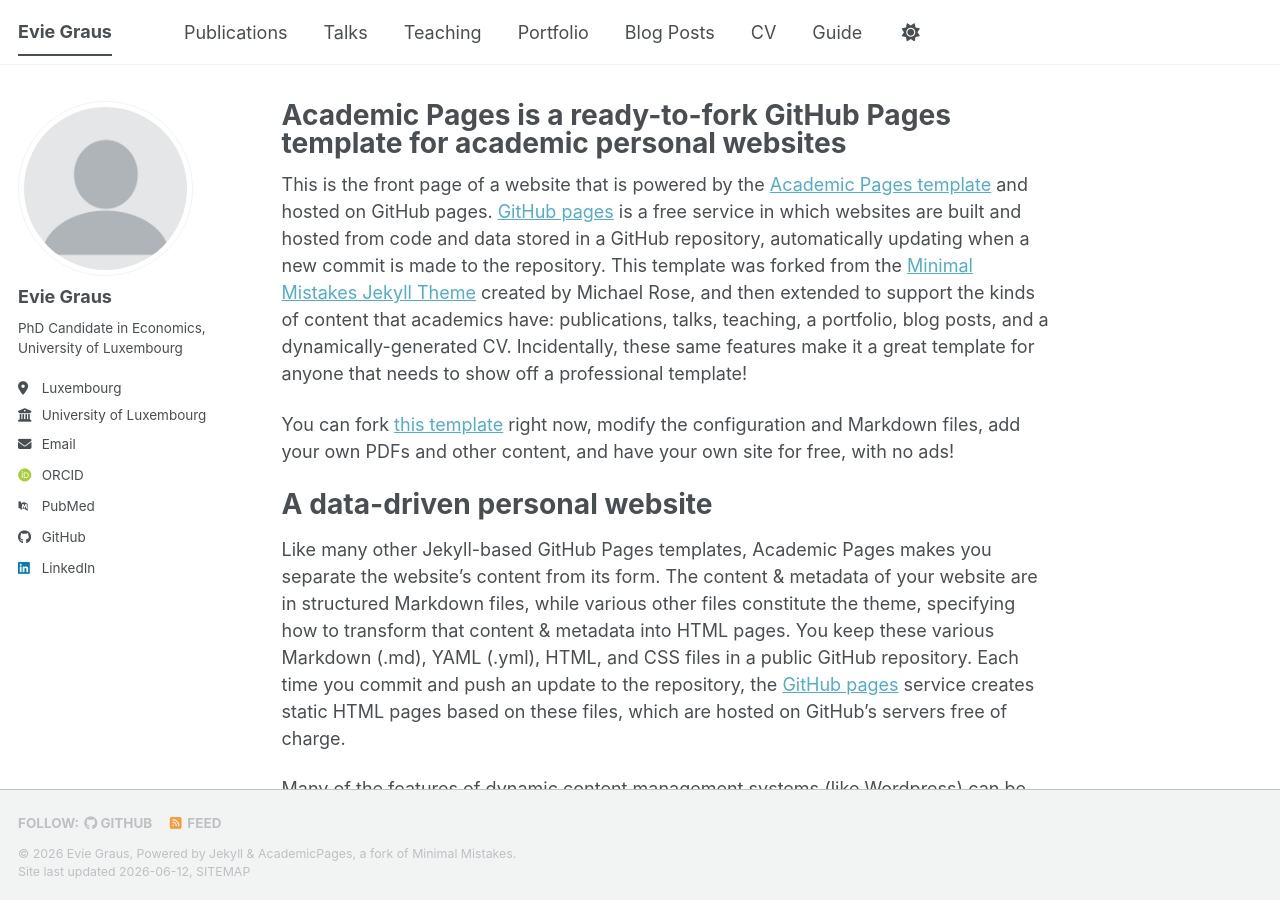
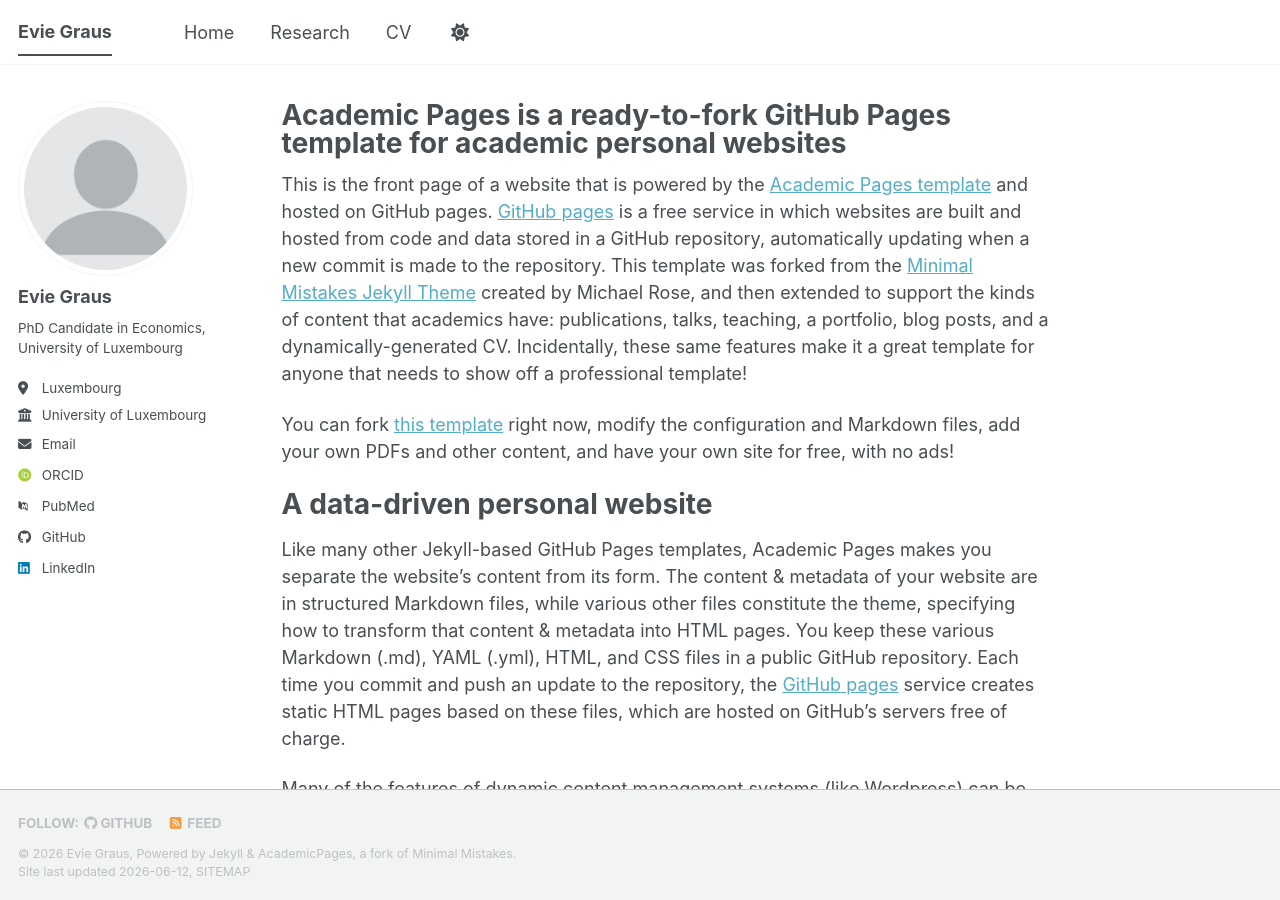
Before and after one commit to EvieGraus/eviegraus.github.io, a Jekyll site: the page built from _pages/about.md, in a window 1280 px wide and 900 px high. Built offline with Jekyll 4.4.1, drawn with Linux system fonts in a browser that asks for light colours; some web fonts are replaced; a script bundle is joined from its source files by our own code; library files that are not in the unit come from our copies.

Commit message:
Update navigation.yml

```diff
--- a/_data/navigation.yml
+++ b/_data/navigation.yml
@@ -8,26 +8,11 @@
 #      Markdown formatted page while the second is generated using JSON.
 
 main:
-  - title: "Publications"
-    url: /publications/
+  - title: "Home"
+    url: /
 
-  - title: "Talks"
-    url: /talks/
-
-  - title: "Teaching"
-    url: /teaching/
-
-  - title: "Portfolio"
-    url: /portfolio/
-
-  - title: "Blog Posts"
-    url: /year-archive/
+  - title: "Research"
+    url: /research/
 
   - title: "CV"
     url: /cv/
-
-  # - title: "CV"
-  #   url: /cv-json/
-
-  - title: "Guide"
-    url: /markdown/
```
